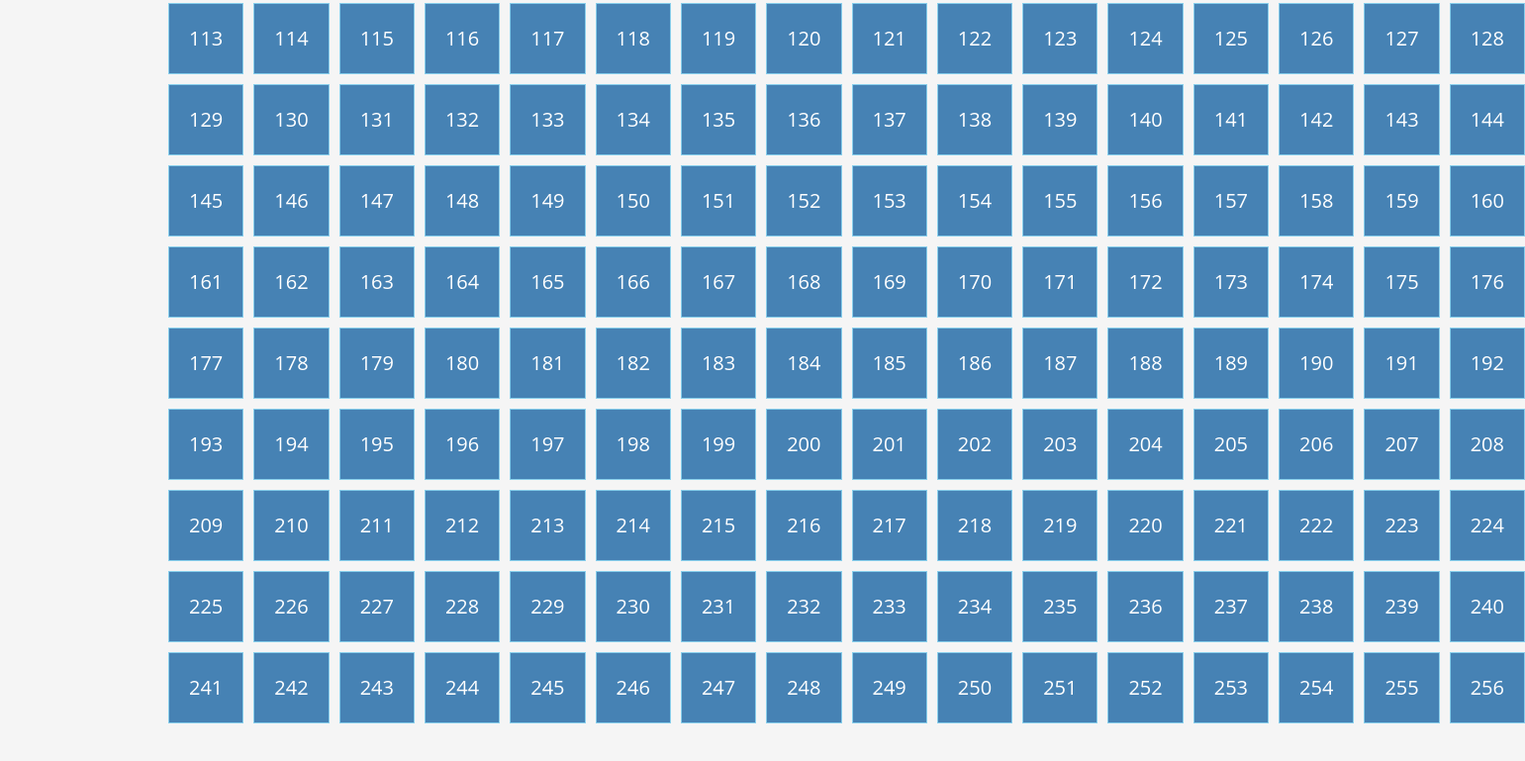
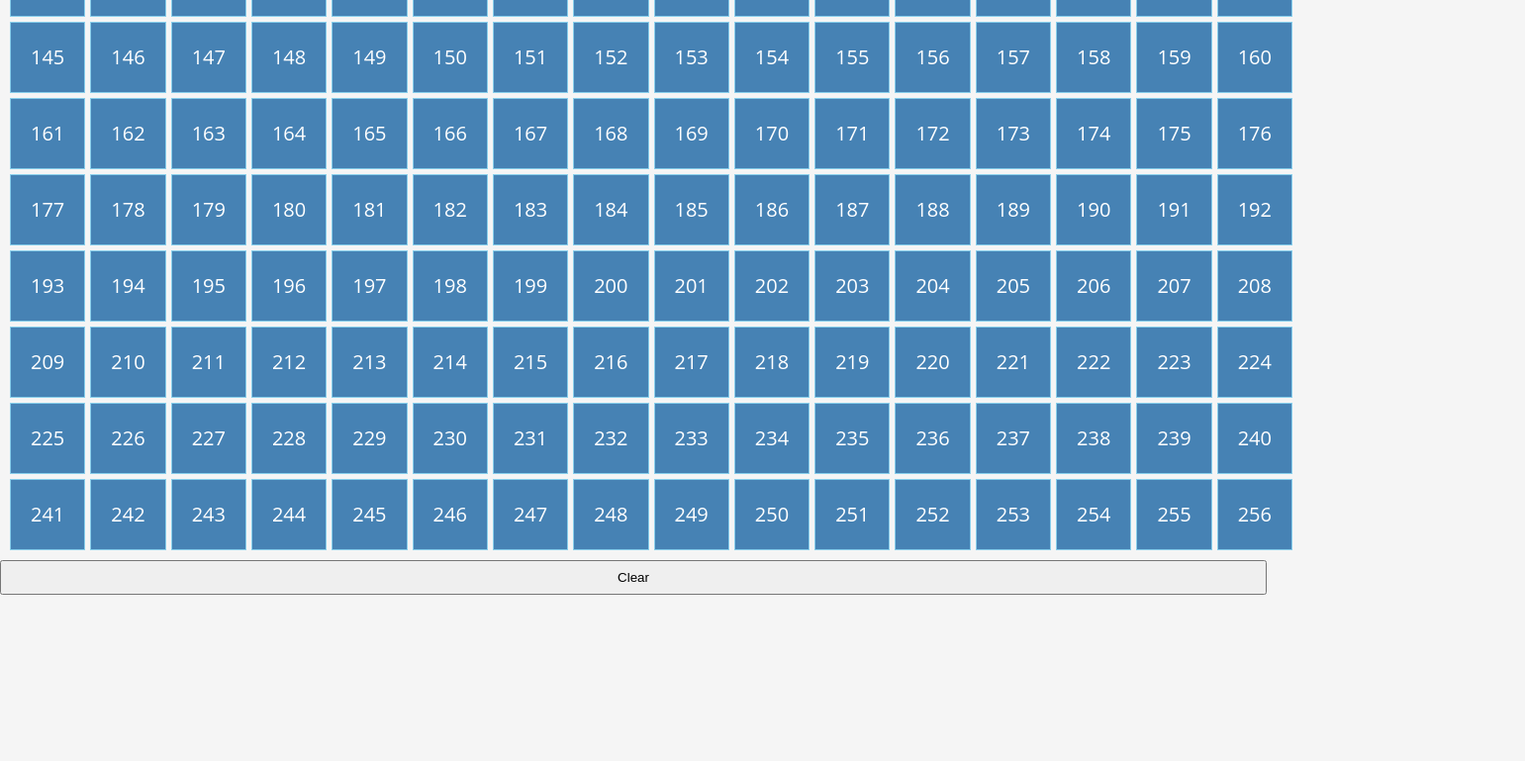
Before and after one commit to acifre/etch-a-sketch, a plain HTML site: page index.html in a window 1280 px wide. Shown: the part 681-1450 px from the top of the page at 99% size, 1541 px wide, since content can reach past the window. After the commit the page ends 1282 px from the top, so only its background shows below. Drawn offline with Linux system fonts and the light colour scheme.

Commit message:
Add clear button event listener
Still need to work on functionality

```diff
--- a/css/style.css
+++ b/css/style.css
@@ -5,6 +5,8 @@
 }
 
 body {
+    display: flex;
+    flex-direction: column;
     font-family: 'Open Sans', sans-serif;
     font-size: 16px;
     line-height: 1.5;
@@ -15,12 +17,12 @@ body {
 
 .container {
     max-width: 960px;
-    margin: 100px auto;
+    /* margin: auto auto; */
     padding: 10px;
     display: grid;
     /* grid-template-columns: repeat(3, 1fr);
     grid-template-rows: repeat(3, 1fr); */
-    gap: 10px;
+    gap: 5px;
 }
 
 .box {
@@ -30,3 +32,7 @@ body {
     padding: 20px;
     border: skyblue 1px solid;
 }
+
+.clear {
+    padding: 8px;
+}
--- a/index.html
+++ b/index.html
@@ -9,11 +9,9 @@
 </head>
 <body>
 
-    <div class="container">
+    <div class="container"></div>
 
-
-
-    </div>
+    <button class="clear">Clear</button>
 
     <script src="./js/script.js" defer></script>
 </body>
--- a/js/script.js
+++ b/js/script.js
@@ -28,3 +28,11 @@ function createGrid(numberRowCol) {
 
 
 }
+
+const clearBtn = document.createElement('.clear');
+
+clearBtn.addEventListener('click', () => {
+
+    // for (i =)
+    createGrid(8);
+});
```
